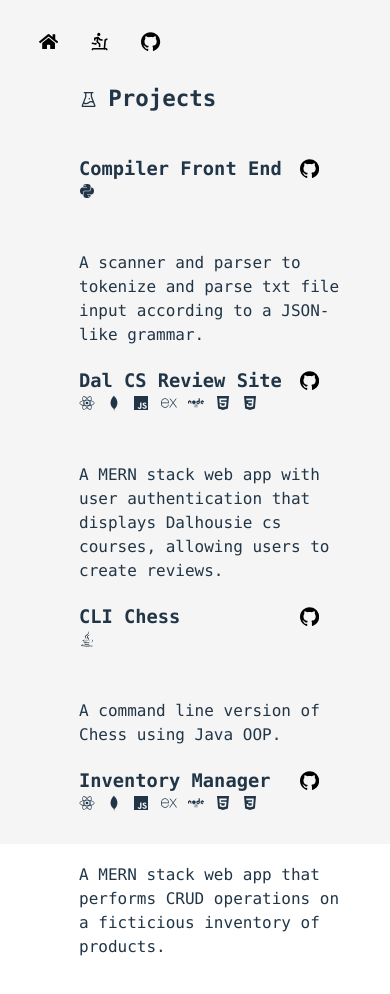
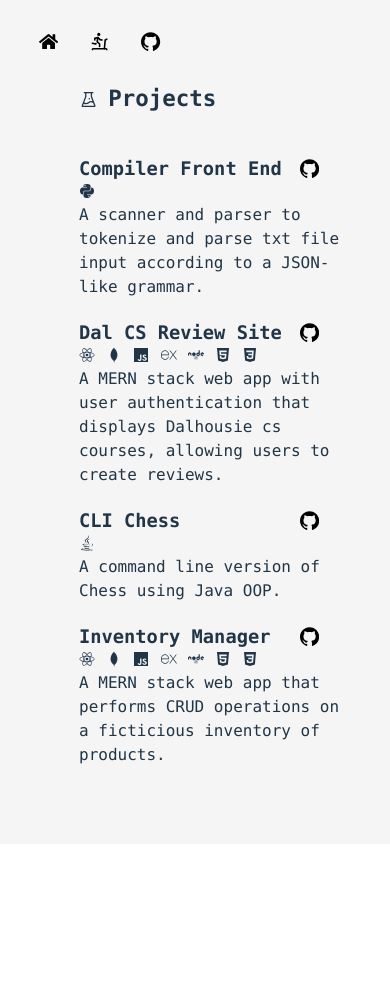
Before and after one commit to mroz-michael/portfolio, a React (Vite) app: page /projects in a window 390 px wide. After the commit the page ends 844 px from the top, so only its background shows below. Built offline with nearby package versions, Linux system fonts and the light colour scheme.

Commit message:
made mobile view for projects page, next to do: experience page

```diff
--- a/src/styles/Projects.css
+++ b/src/styles/Projects.css
@@ -24,7 +24,7 @@
 #project_header {
     display: flex;
     flex-direction: column;
-    min-height: 6rem;
+    min-height: 3rem;
     width: 15rem;
 }
 
@@ -90,6 +90,11 @@
     border: none;
 }
 
+@media screen and (max-width: 338px) {
+    #project_list{
+        padding-left: 10px;
+    }
+}
 
 
 @media screen and (min-width: 900px) {
```
